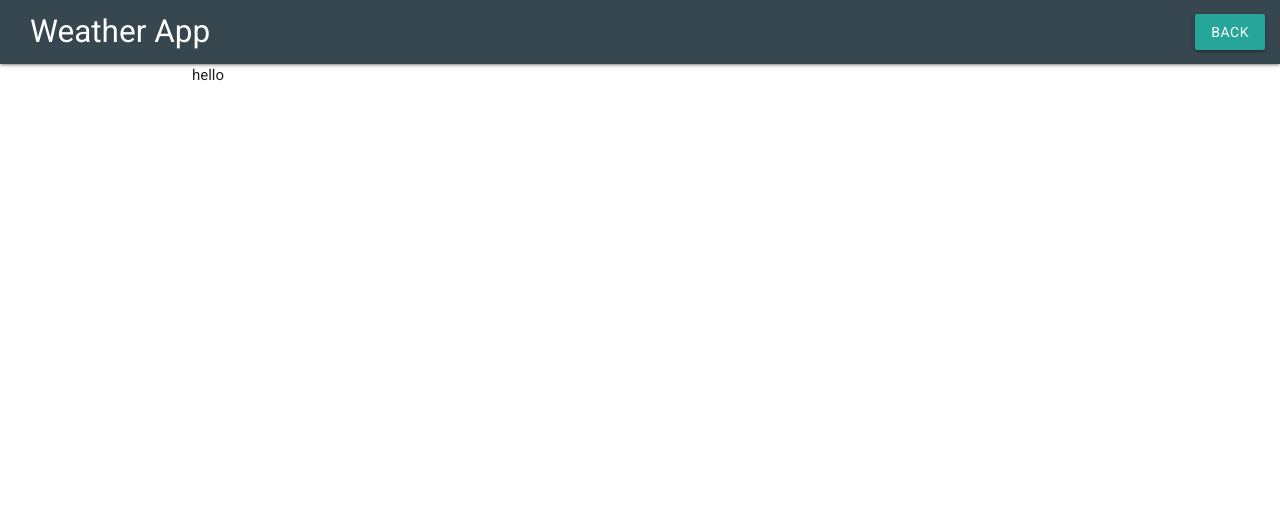
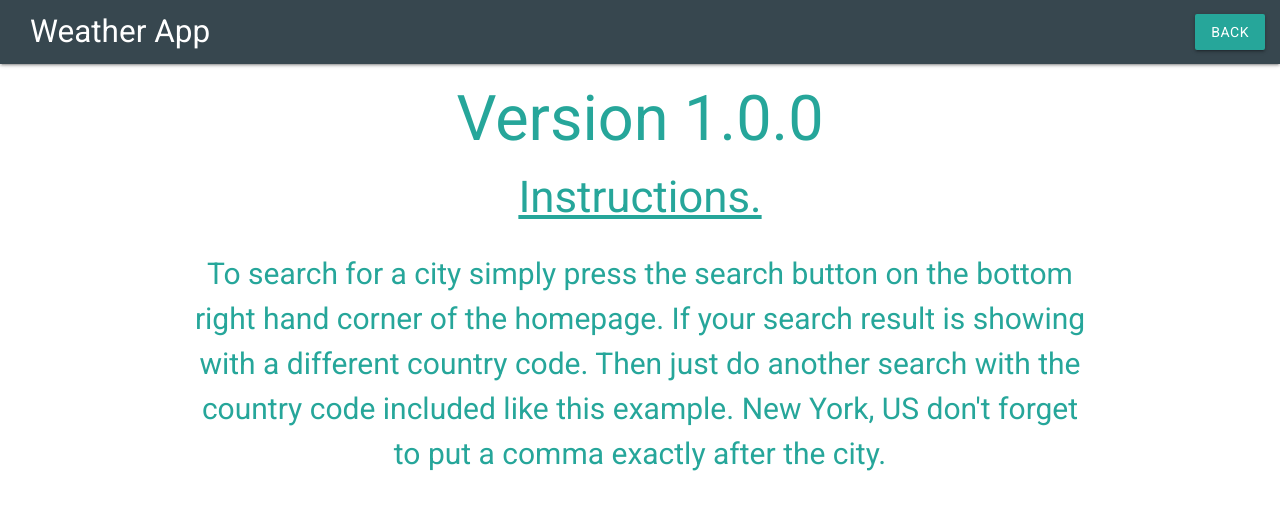
Before and after one commit to TommmyKelly/React_weather_app, a React (Create React App) app: page /about in a window 1280 px wide. Shown: the top 510 px of the page. Built offline with nearby package versions, Linux system fonts and the light colour scheme.

Commit message:
added about page and favicon

```diff
--- a/public/index.html
+++ b/public/index.html
@@ -28,7 +28,12 @@
       href="https://fonts.googleapis.com/icon?family=Material+Icons"
       rel="stylesheet"
     />
-    <title>React App</title>
+    <link
+      rel="icon"
+      type="image/svg"
+      href="/Papirus-Team-Papirus-Apps-Weather.svg"
+    />
+    <title>Weather App</title>
   </head>
   <body>
     <noscript>You need to enable JavaScript to run this app.</noscript>
--- a/src/App.js
+++ b/src/App.js
@@ -23,7 +23,7 @@ function App() {
         <Switch>
           <div className='container'>
             <Route exact path='/' component={Home} />
-            <Route exact path='/about' component={About} />
+            <Route path='/about' component={About} />
           </div>
         </Switch>
       </div>
--- a/src/actions/weatherActions.js
+++ b/src/actions/weatherActions.js
@@ -2,7 +2,7 @@ import { GET_WEATHER, SET_BACKGROUND, SET_LOADING, NOT_FOUND } from "./types";
 import M from "materialize-css/dist/js/materialize.min.js";
 import axios from "axios";
 
-export const getWeather = (loc = "Gowran") => async (dispatch) => {
+export const getWeather = (loc = "New York") => async (dispatch) => {
   try {
     dispatch({ type: SET_LOADING, payload: null });
     const res = await Promise.all([
--- a/src/pages/About.js
+++ b/src/pages/About.js
@@ -1,7 +1,31 @@
-import React from "react";
+import React, { Fragment } from "react";
 
 const About = () => {
-  return <div>hello</div>;
+  return (
+    <>
+      <div style={style} className='center'>
+        <h1>Version 1.0.0</h1>
+      </div>
+      <div style={style} className='center'>
+        <u>
+          <h3>Instructions.</h3>
+        </u>
+        <p style={{ fontSize: "2rem" }}>
+          To search for a city simply press the search button on the bottom
+          right hand corner of the homepage. If your search result is showing
+          with a different country code. Then just do another search with the
+          country code included like this example.{" "}
+          <strong> New York, US</strong> don't forget to put a comma exactly
+          after the city.
+        </p>
+      </div>
+    </>
+  );
+};
+
+const style = {
+  marginTop: "20px",
+  color: "#26A69A",
 };
 
 export default About;
```
Also changed, not shown: public/Papirus-Team-Papirus-Apps-Weather.svg (added), 1 other file (tests, documents, lock files or other folders).
